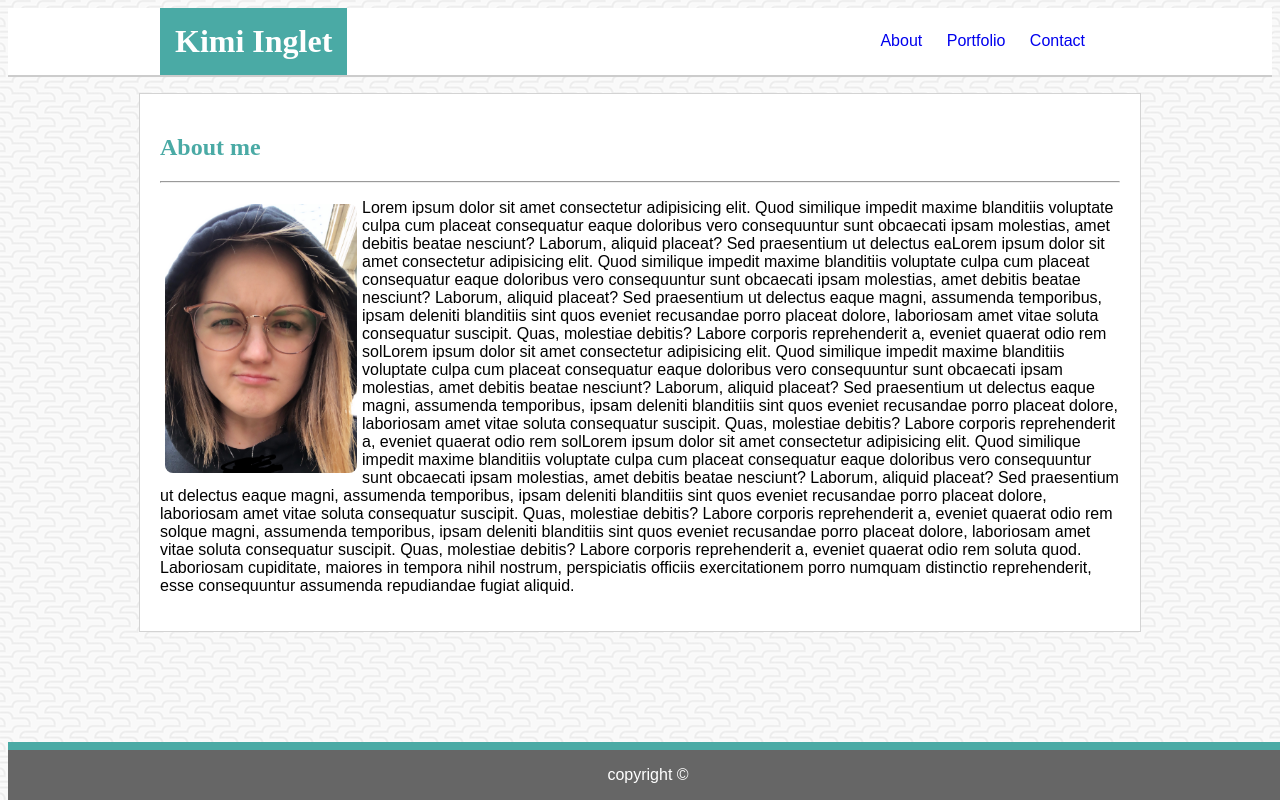
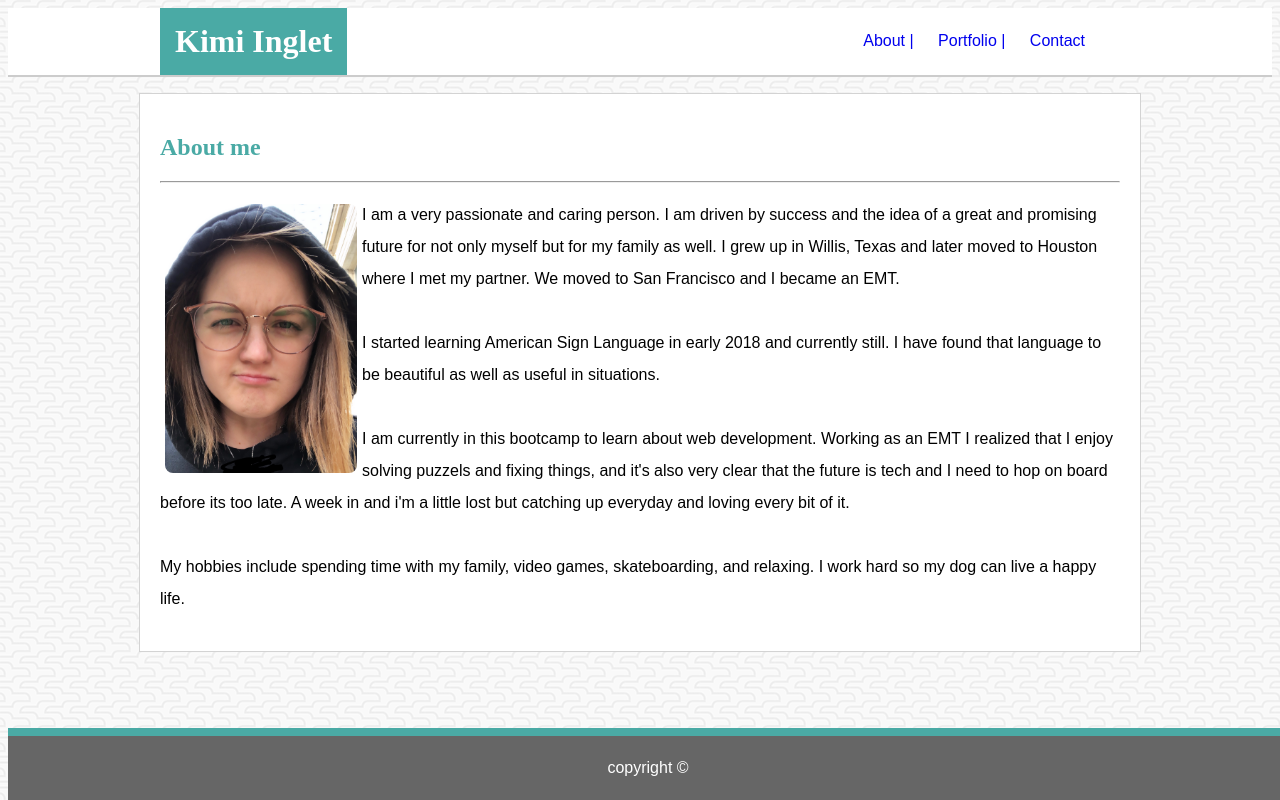
Before and after one commit to kimiinglet/kimiinglet.github.io, a plain HTML site: page index.html in a window 1280 px wide. Drawn offline with Linux system fonts and the light colour scheme.

Commit message:
photos added

```diff
--- a/css/style.css
+++ b/css/style.css
@@ -68,6 +68,7 @@ footer {
 
 p {
     font-size: 16px;
+    line-height: 2.0;
     /* text-align: left; */
 }
 
--- a/index.html
+++ b/index.html
@@ -12,8 +12,8 @@
     <header>
         <div id="inside-header"><h1>Kimi Inglet</h1>
         <nav>
-            <a href="index.html">About</a>
-            <a href="portfolio.html">Portfolio</a>
+            <a href="index.html">About |</a>
+            <a href="portfolio.html">Portfolio |</a>
             <a href="contact.html">Contact</a>
         </nav>
     </div>
@@ -22,15 +22,16 @@
     <div id="container">
     <section><h2>About me</h2></section><hr>
     <section class="About me"><img id="bio-image" src="../kimiinglet.github.io/assets/images/B9590E50-DE9D-4B4F-9C8E-BB1565B0D077.JPG" alt="Image of Kimberly">
-        <p>Lorem ipsum dolor sit amet consectetur adipisicing elit. Quod similique impedit maxime blanditiis voluptate culpa cum placeat consequatur eaque doloribus vero consequuntur sunt obcaecati ipsam molestias, amet debitis beatae nesciunt?
-        Laborum, aliquid placeat? Sed praesentium ut delectus eaLorem ipsum dolor sit amet consectetur adipisicing elit. Quod similique impedit maxime blanditiis voluptate culpa cum placeat consequatur eaque doloribus vero consequuntur sunt obcaecati ipsam molestias, amet debitis beatae nesciunt?
-        Laborum, aliquid placeat? Sed praesentium ut delectus eaque magni, assumenda temporibus, ipsam deleniti blanditiis sint quos eveniet recusandae porro placeat dolore, laboriosam amet vitae soluta consequatur suscipit. Quas, molestiae debitis?
-        Labore corporis reprehenderit a, eveniet quaerat odio rem solLorem ipsum dolor sit amet consectetur adipisicing elit. Quod similique impedit maxime blanditiis voluptate culpa cum placeat consequatur eaque doloribus vero consequuntur sunt obcaecati ipsam molestias, amet debitis beatae nesciunt?
-        Laborum, aliquid placeat? Sed praesentium ut delectus eaque magni, assumenda temporibus, ipsam deleniti blanditiis sint quos eveniet recusandae porro placeat dolore, laboriosam amet vitae soluta consequatur suscipit. Quas, molestiae debitis?
-        Labore corporis reprehenderit a, eveniet quaerat odio rem solLorem ipsum dolor sit amet consectetur adipisicing elit. Quod similique impedit maxime blanditiis voluptate culpa cum placeat consequatur eaque doloribus vero consequuntur sunt obcaecati ipsam molestias, amet debitis beatae nesciunt?
-        Laborum, aliquid placeat? Sed praesentium ut delectus eaque magni, assumenda temporibus, ipsam deleniti blanditiis sint quos eveniet recusandae porro placeat dolore, laboriosam amet vitae soluta consequatur suscipit. Quas, molestiae debitis?
-        Labore corporis reprehenderit a, eveniet quaerat odio rem solque magni, assumenda temporibus, ipsam deleniti blanditiis sint quos eveniet recusandae porro placeat dolore, laboriosam amet vitae soluta consequatur suscipit. Quas, molestiae debitis?
-        Labore corporis reprehenderit a, eveniet quaerat odio rem soluta quod. Laboriosam cupiditate, maiores in tempora nihil nostrum, perspiciatis officiis exercitationem porro numquam distinctio reprehenderit, esse consequuntur assumenda repudiandae fugiat aliquid.</p>
+        <p> I am a very passionate and caring person. I am driven by success and the idea of a great and promising future for not only myself but for my family as well.
+            I grew up in Willis, Texas and later moved to Houston where I met my partner. We moved to San Francisco and I became an EMT.<br><br>
+            I started learning American Sign Language in early 2018 and currently still. I have found that language to be beautiful as well as useful
+            in situations.<br>
+            <br>
+            I am currently in this bootcamp to learn about web development. Working as an EMT I realized that I enjoy solving puzzels and fixing things, and it's also very clear that the future is tech and I need to hop on board before its too late.
+            A week in and i'm a little lost but catching up everyday and loving every bit of it.<br>
+            <br>
+            My hobbies include spending time with my family, video games, skateboarding, and relaxing. I work hard so my dog can live a happy life.
+        </p>
     </section></div>
 
 
```
Also changed, not shown: contact.html (+2 -2 lines), portfolio.html (+38 -5 lines), assets/images/Cookies.jpg (added), assets/images/Doors.jpg (added), assets/images/Rocks.jpg (added), assets/images/halfpipe.jpg (added), 1 other file.
